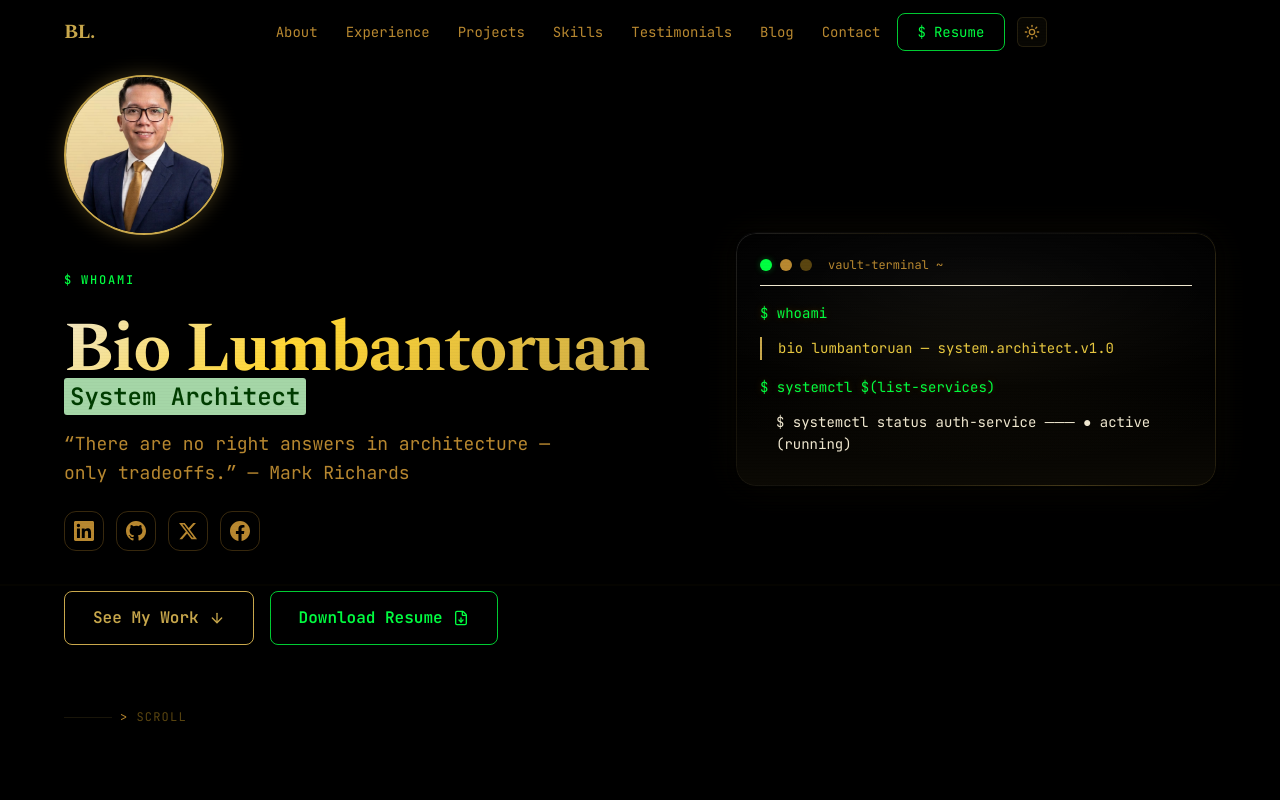
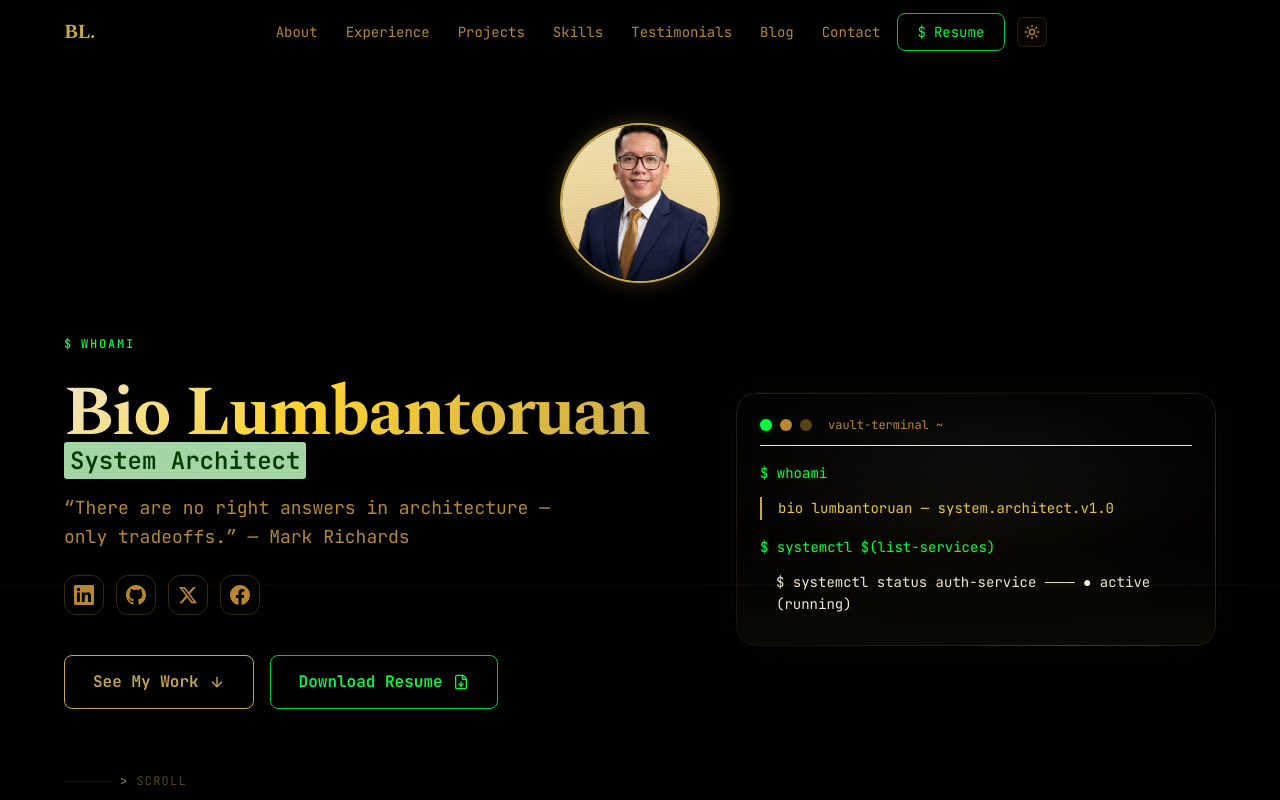
Before and after one commit to cryptorichyrich/biotama-next, a Next.js app: page / in a window 1280 px wide. Shown: the top 800 px of the page. Built offline with nearby package versions, Linux system fonts and the light colour scheme.

Commit message:
hero: center profile picture above two-column layout with navbar spacing

```diff
--- a/src/components/hero.tsx
+++ b/src/components/hero.tsx
@@ -105,18 +105,15 @@ export function Hero() {
     >
       {/* ── CRT Boot Animation wrapper ── */}
       <div
-        className={`relative z-10 w-full max-w-[1200px] mx-auto px-6 py-20 md:py-0 ${
+        className={`relative z-10 w-full max-w-[1200px] mx-auto px-6 pt-28 pb-20 md:pb-0 ${
           visible ? "crt-boot" : "opacity-0"
         }`}
       >
-        <div className="flex flex-col md:flex-row md:items-center gap-12 md:gap-16">
-          {/* ── LEFT COLUMN ── */}
-          <div className="flex-1 md:max-w-[620px]">
-            {/* Profile photo — circle 160px */}
+        {/* ── Centered Profile Picture ── */}
         <div
-              className={`transition-all duration-700 ${visible ? "opacity-100 translate-y-0" : "opacity-0 translate-y-4"}`}
+          className={`flex justify-center mb-10 md:mb-12 transition-all duration-700 ${visible ? "opacity-100 translate-y-0" : "opacity-0 translate-y-4"}`}
         >
-              <div className="w-[160px] h-[160px] rounded-full overflow-hidden border-2 border-[var(--color-gold)] shadow-[0_0_20px_var(--color-gold-glow)] mx-auto md:mx-0 mb-8">
+          <div className="w-[160px] h-[160px] rounded-full overflow-hidden border-2 border-[var(--color-gold)] shadow-[0_0_20px_var(--color-gold-glow)]">
             <img
               src={profile.photoUrl}
               alt={profile.name}
@@ -127,6 +124,9 @@ export function Hero() {
           </div>
         </div>
 
+        <div className="flex flex-col md:flex-row md:items-center gap-12 md:gap-16">
+          {/* ── LEFT COLUMN ── */}
+          <div className="flex-1 md:max-w-[620px]">
             {/* $ whoami label */}
             <div
               className={`transition-all duration-700 ${
```
Lines whose indentation alone changed are shown as unchanged.
